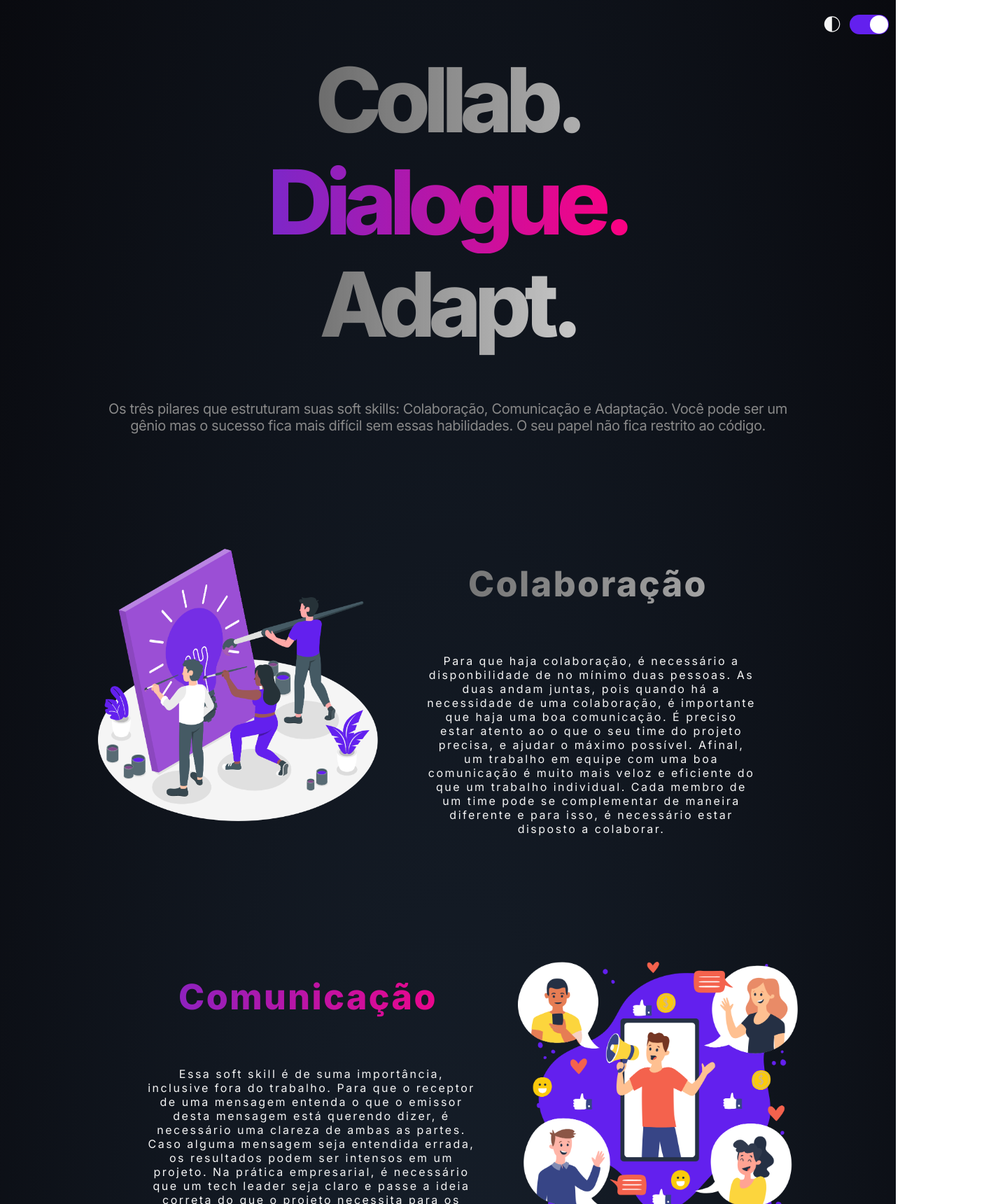
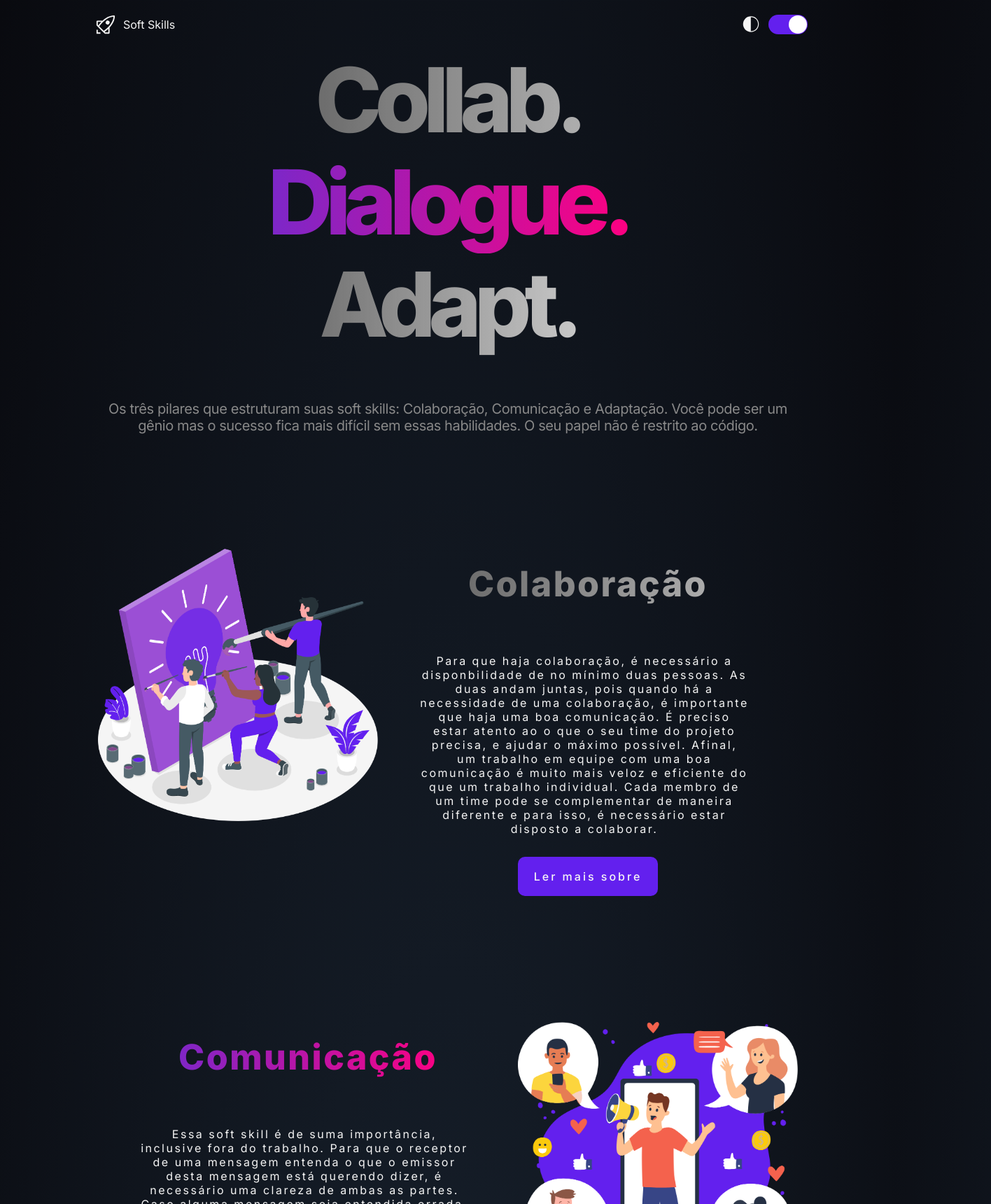
Before and after one commit to rodrigoantas/soft-skills-landingpage, a React (Create React App) app: page / in a window 1280 px wide. Shown: the top 1720 px of the page at 70% size, 1416 px wide, since content can reach past the window. Built offline with nearby package versions, Linux system fonts and the light colour scheme.

Commit message:
footer redone

```diff
--- /dev/null
+++ b/src/components/Button/index.tsx
@@ -0,0 +1,13 @@
+import React, { ButtonHTMLAttributes } from "react";
+
+import { Container } from "./styles";
+
+type ButtonProps = ButtonHTMLAttributes<HTMLButtonElement>;
+
+const button: React.FC<ButtonProps> = ({ children, ...props }) => (
+  <Container type="button" {...props}>
+    {children}
+  </Container>
+);
+
+export default button;
--- /dev/null
+++ b/src/components/Button/styles.ts
@@ -0,0 +1,21 @@
+import styled from "styled-components";
+import { shade } from "polished";
+
+export const Container = styled.button`
+  background: #6320ee;
+  height: 56px;
+  border-radius: 10px;
+  border: 0;
+  padding: 0 16px;
+  color: ${(props) => props.theme.colors.primary};
+
+  width: 200px;
+  font-weight: 500;
+  transition: 0.2s;
+
+  letter-spacing: 3px;
+
+  &:hover {
+    background: ${shade(0.2, "#6320ee")};
+  }
+`;
--- a/src/components/Footer/index.tsx
+++ b/src/components/Footer/index.tsx
@@ -1,16 +1,30 @@
 import React from "react";
 
 import { SiLinkedin } from "react-icons/si";
-import { FaTelegram, FaGithubSquare } from "react-icons/fa";
+import { FaTelegram, FaGithubSquare, FaRocket } from "react-icons/fa";
 
 import { Container } from "./styles";
 
 import adapt from "../../assets/png/adapt.png";
 
+import Input from "../Input";
+import Button from "../Button";
+
 const Header: React.FC = () => {
   return (
     <Container>
-      <img alt="test" src={adapt} />
+      <div>
+        <img alt="test" src={adapt} />
+        <section>
+          <h1>Que tal mudar o rumo da sua carreira?</h1>
+          <p>Se inscreva no nosso programa e se aperfeiçoe nas soft skills!</p>
+          <section>
+            <Input icon={FaRocket} name="newsletter" />
+            <Button> Inscrever-se</Button>
+          </section>
+        </section>
+      </div>
+
       <ul>
         <li>
           <a href="https://www.linkedin.com/in/rodrigo-antas-1795071b3/">
--- a/src/components/Footer/styles.ts
+++ b/src/components/Footer/styles.ts
@@ -9,10 +9,44 @@ export const Container = styled.div`
   justify-content: center;
   align-items: center;
   padding: 6rem;
+
+  > div {
+    width: 100%;
+    display: flex;
+
+    padding-bottom: 50px;
+    padding-top: 50px;
+    border-bottom: 1px groove white;
+    border-top: 1px groove white;
+
+    font-size: 5rem;
+
+    > section {
+      padding-left: 15rem;
+      p {
+        font-size: 60%;
+        padding-top: 10px;
+      }
+      section {
+        display: flex;
+        align-items: center;
+        justify-content: center;
+        padding-top: 80px;
+
+        button {
+          background: #c53030;
+          border-radius: 0%;
+          &:hover {
+            transition: 0.6s;
+            background: #e8505b;
+          }
+        }
+      }
+    }
+  }
+
   img {
-    max-width: 104.8rem;
-    padding-bottom: 50px;
-    border-bottom: 1px groove white;
+    max-width: 700px;
   }
 
   ul {
--- a/src/components/Header/index.tsx
+++ b/src/components/Header/index.tsx
@@ -3,6 +3,7 @@ import Switch from "react-switch";
 import { ThemeContext } from "styled-components";
 
 import { WiMoonAltFirstQuarter } from "react-icons/wi";
+import { VscRocket } from "react-icons/vsc";
 
 import { Container } from "./styles";
 
@@ -14,6 +15,11 @@ const Header: React.FC<Props> = ({ toggleTheme }) => {
   const { title } = useContext(ThemeContext);
   return (
     <Container>
+      <section>
+        <VscRocket size={30} />
+        <p> Soft Skills </p>
+      </section>
+      <section>
         <WiMoonAltFirstQuarter size={30} />
         <Switch
           onChange={toggleTheme}
@@ -22,6 +28,7 @@ const Header: React.FC<Props> = ({ toggleTheme }) => {
           uncheckedIcon={false}
           onColor="#6320ee"
         />
+      </section>
     </Container>
   );
 };
--- a/src/components/Header/styles.ts
+++ b/src/components/Header/styles.ts
@@ -5,8 +5,16 @@ export const Container = styled.div`
   padding: 10px;
 
   width: 100%;
-  justify-content: flex-end;
+  max-width: 104.8rem;
+  justify-content: space-between;
   align-items: center;
+
+  font-size: 100%;
+
+  section {
+    display: flex;
+    align-items: center;
+  }
 
   svg {
     margin: 10px;
--- /dev/null
+++ b/src/components/Input/index.tsx
@@ -0,0 +1,20 @@
+import React, { InputHTMLAttributes } from "react";
+import { IconBaseProps } from "react-icons";
+
+import { Container } from "./styles";
+
+interface InputProps extends InputHTMLAttributes<HTMLInputElement> {
+  name: string;
+  icon?: React.ComponentType<IconBaseProps>;
+}
+
+const Input: React.FC<InputProps> = ({ icon: Icon, ...rest }) => {
+  return (
+    <Container>
+      {Icon && <Icon size={20} />}
+      <input placeholder="Insira seu e-mail" {...rest} />
+    </Container>
+  );
+};
+
+export default Input;
--- /dev/null
+++ b/src/components/Input/styles.ts
@@ -0,0 +1,32 @@
+import styled from "styled-components";
+
+export const Container = styled.div`
+  background: ${(props) => props.theme.colors.primary};
+
+  padding: 16px;
+  width: 100%;
+
+  display: flex;
+  align-items: center;
+
+  color: #c53030;
+  border: 2px solid ${(props) => props.theme.colors.primary};
+
+  & + div {
+    margin-top: 8px;
+  }
+
+  input {
+    flex: 1;
+    background: transparent;
+    border: 0;
+    color: ${(props) => props.theme.colors.background};
+    &::placeholder {
+      color: #666360;
+    }
+  }
+
+  svg {
+    margin-right: 16px;
+  }
+`;
--- a/src/pages/LandingPage/index.tsx
+++ b/src/pages/LandingPage/index.tsx
@@ -4,6 +4,7 @@ import Aos from "aos";
 import "aos/dist/aos.css";
 
 import { Container, Content } from "./styles";
+import Button from "../../components/Button";
 
 import collab from "../../assets/png/collab.png";
 import flex from "../../assets/png/flex.png";
@@ -25,7 +26,7 @@ const LandingPage: React.FC = () => {
         <h2>
           Os três pilares que estruturam suas soft skills: Colaboração,
           Comunicação e Adaptação. Você pode ser um gênio mas o sucesso fica
-          mais difícil sem essas habilidades. O seu papel não fica restrito ao
+          mais difícil sem essas habilidades. O seu papel não é restrito ao
           código.
         </h2>
       </Container>
@@ -47,6 +48,12 @@ const LandingPage: React.FC = () => {
             maneira diferente e para isso, é necessário estar disposto a
             colaborar.
           </p>
+          <a
+            target="blank"
+            href="https://blog.wagglbrasil.com/o-que-e-colaboracao-nas-empresas-e-como-impulsiona-la-guia/"
+          >
+            <Button>Ler mais sobre</Button>
+          </a>
         </section>
       </Content>
       <Content data-aos="fade-right">
@@ -63,6 +70,12 @@ const LandingPage: React.FC = () => {
             desenvolvedores precisam saber se comunicar entre si, para resolver
             possíveis conflitos.
           </p>
+          <a
+            target="blank"
+            href="https://www.youtube.com/watch?v=tOzvNTzRMP8&ab_channel=Nubank"
+          >
+            <Button>Ler mais sobre</Button>
+          </a>
         </section>
         <section className="image">
           <img alt="comunicação" src={comunicate} />
@@ -84,6 +97,9 @@ const LandingPage: React.FC = () => {
             disponível para resolvê-las e se adaptar, talvez até aprender outra
             linguagem quando necessário.
           </p>
+          <a target="blank" href="https://fia.com.br/blog/adaptabilidade/">
+            <Button>Ler mais sobre</Button>
+          </a>
         </section>
       </Content>
     </>
--- a/src/pages/LandingPage/styles.ts
+++ b/src/pages/LandingPage/styles.ts
@@ -88,7 +88,10 @@ export const Content = styled.div`
 
   section.textsection {
     padding: 30px;
-
+    display: flex;
+    flex-direction: column;
+    justify-content: center;
+    align-items: center;
     h1 {
       padding: 20px;
       color: #6320ee;
@@ -119,6 +122,10 @@ export const Content = styled.div`
       align-items: center;
       text-align: center;
     }
+
+    button {
+      margin-top: 30px;
+    }
   }
 
   .title1 {
```
Also changed, not shown: 1 other file (tests, documents, lock files or other folders). Lines whose indentation alone changed are shown as unchanged.
